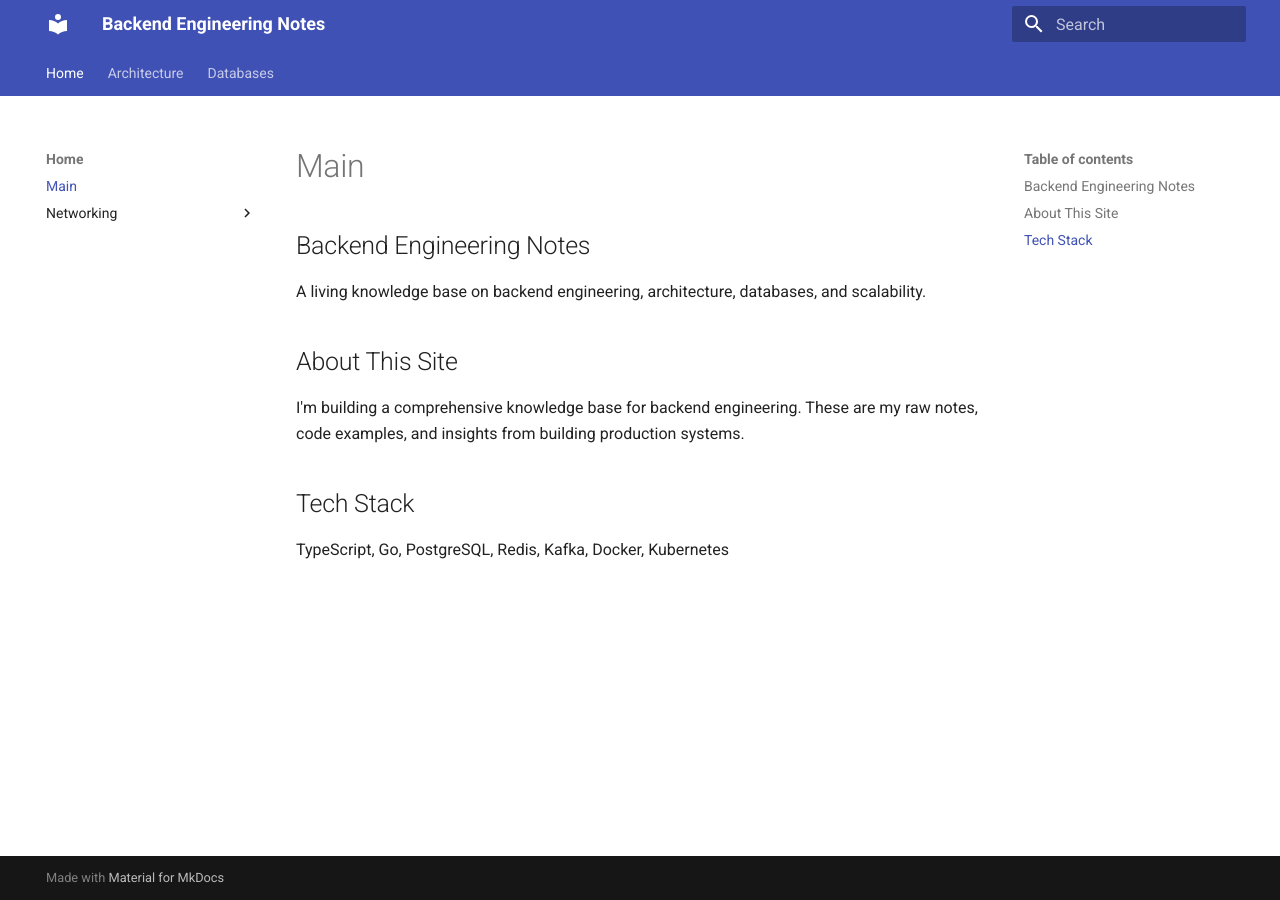
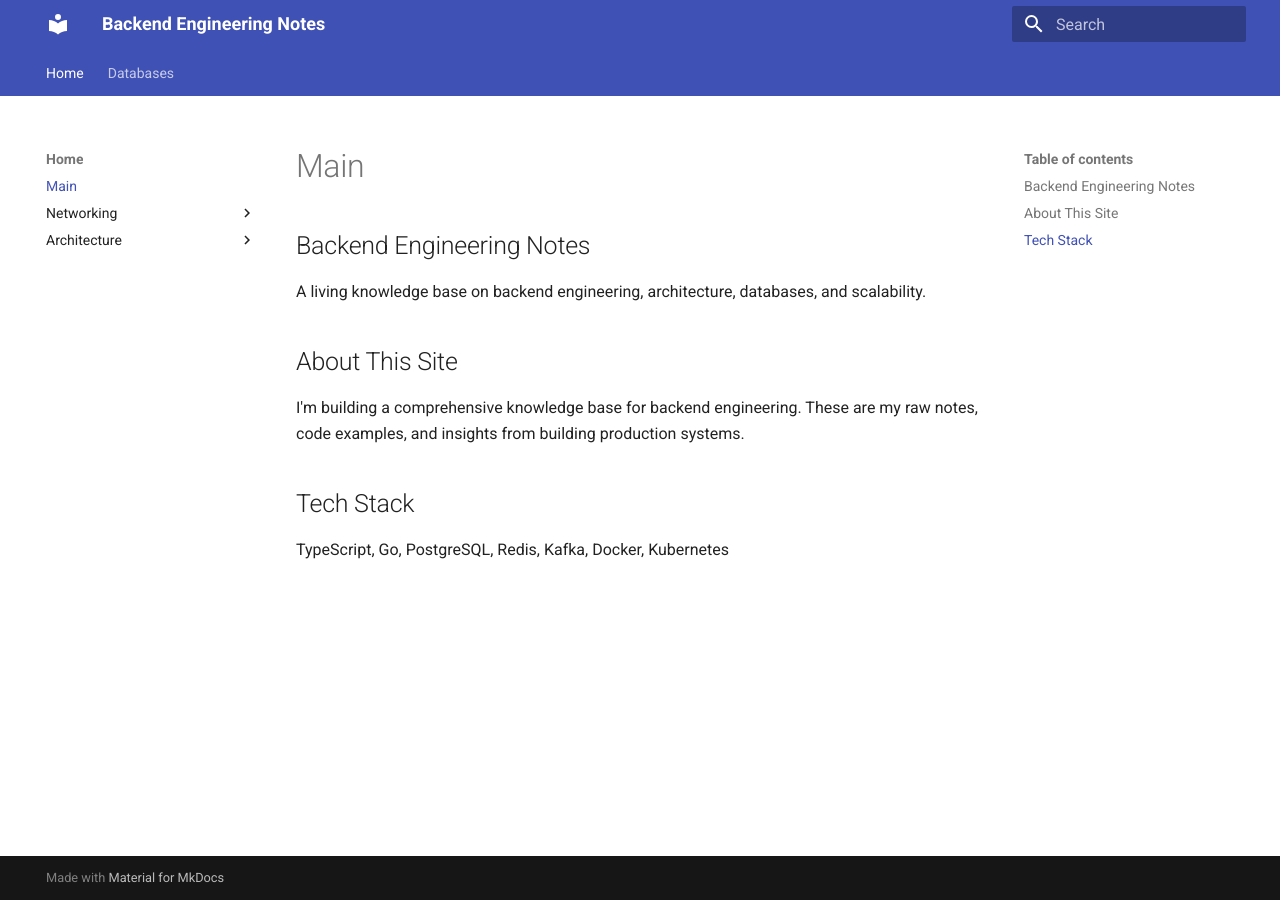
Before and after one commit to labeebahmad201/backend-engineering-notes, an MkDocs documentation site: the page built from docs/index.md, in a window 1280 px wide. Built offline with MkDocs 1.6.1 and Material for MkDocs 9.7.7, drawn with Linux system fonts in a browser that asks for light colours; part of the change alters nothing that is shown.

```diff
--- a/mkdocs.yml
+++ b/mkdocs.yml
@@ -20,8 +20,9 @@ nav:
       - Networking:
           - Overview: networking/index.md
           - OSI Model: networking/osi.md
-  - Architecture:
-      - Layered: architecture/layered.md
-      - Microservices: architecture/microservices.md
+      - Architecture:
+          - Overview: architecture/layered.md
+          - Layered: architecture/layered.md
+          - Microservices: architecture/microservices.md
   - Databases:
       - Indexing Topics: databases/indexing.md
```
